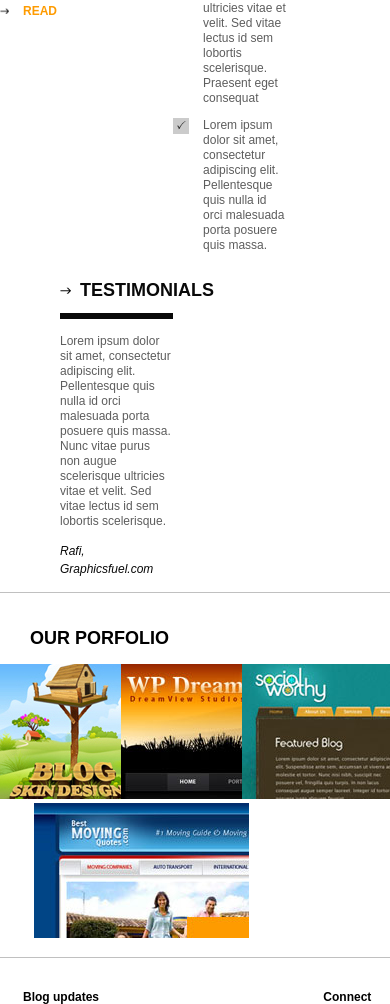
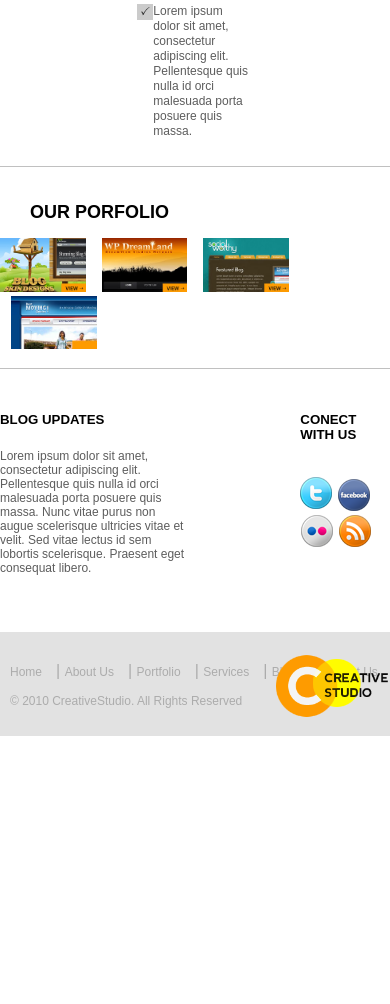
Before and after one commit to jeanToru/WEB1-S10-, a website: page WEB1-DiseñoHtml/index.html in a window 390 px wide. Shown: the part 996-2000 px from the top of the page. After the commit the page ends 1732 px from the top, so only its background shows below. Drawn offline with Linux system fonts and the light colour scheme.

Commit message:
Responsive

```diff
--- a/WEB1-DiseñoHtml/index.html
+++ b/WEB1-DiseñoHtml/index.html
@@ -63,27 +63,28 @@
             </div>
         </div>
         <div id="imajenes" class="clearfix space-border">
-            <h2>OUR PORFOLIO</h2>
-            <div class="caja-image"><a href="#"><img src="img/portfolio1.jpg" alt="Portafolio"></a></div>
-            <div class="caja-image"><a href="#"><img src="img/portfolio-2.jpg" alt="Portafolio"></a></div>
-            <div class="caja-image"><a href="#"><img src="img/portfolio-3.jpg" alt="Portafolio"></a></div>
-            <div class="caja-image"><a href="#"><img src="img/portfolio-4.jpg" alt="Portafolio"></a></div>
+            <h2 id="portafolio">OUR PORFOLIO</h2>
+            <a href="#"><img class="caja-image" src="img/portfolio1.jpg" alt="portafolio1"></a>
+            <a href="#"><img class="caja-image" src="img/portfolio-2.jpg" alt="portafolio2"></a>
+            <a href="#"><img class="caja-image" src="img/portfolio-3.jpg" alt="portafolio3"></a>
+            <a href="#"><img class="caja-image" src="img/portfolio-4.jpg" alt="portafolio4"></a>
         </div>
 
         <div id="bloquInformacion" class="clearfix space">
             <div id="bloqueActualizar">
-                    <h3>Blog updates</h3>
-                    <p>Lorem ipsum dolor sit amet, consectetur adipiscing elit. Pellentesque quis nulla id orci malesuada porta
-                        posuere quis massa. Nunc vitae purus non augue scelerisque ultricies vitae et velit. Sed vitae lectus id sem
+                <h5>BLOG UPDATES</h5>
+                <p>Lorem ipsum dolor sit amet, consectetur adipiscing elit. Pellentesque quis nulla id orci malesuada
+                    porta
+                    posuere quis massa. Nunc vitae purus non augue scelerisque ultricies vitae et velit. Sed vitae
+                    lectus id sem
                     lobortis scelerisque. Praesent eget consequat libero. </p>
             </div>
             <div id="redesSociales">
-                    <h3>Connect with us</h3>
-                    <div>
-                        <a href="#" target="_blank"><img src="img/iocno-blue.png"></a>
-                        <a href="#" target="_blank"><img src="img/icono-tw.png"></a>
-                        <a href="#" target="_blank"><img src="img/icono-gray.png"></a>
-                        <a href="#" target="_blank"><img src="img/icono-orange.png"></a>
+                <h5>CONECT WITH US</h5>
+                <a href="#"><img src="img/icono-tw.png" alt="twitter"></a>
+                <a href="#"><img src="img/iocno-blue.png" alt="Facebook"></a>
+                <a href="#"><img src="img/icono-gray.png" alt="icono-gray"></a>
+                <a href="#"><img src="img/icono-orange.png" alt="icono-orange"></a>
             </div>
         </div>
     </div>
--- a/WEB1-DiseñoHtml/sass/parcials/_content.scss
+++ b/WEB1-DiseñoHtml/sass/parcials/_content.scss
@@ -1,5 +1,9 @@
 $colorBlack-Gray: #5d5d5d;
 $ColorBlack: #090909;
+
+#bloqueImagen {
+	max-width: 100%;
+}
 
 #contenido h2 {
     font-size: 18px;
@@ -24,7 +28,7 @@ $ColorBlack: #090909;
 }
 
 #lista-contenido li {
-    padding-left:30px;
+    padding-left: 14%;
 	background-image: url('../img/check.png');
 	background-repeat: no-repeat;
 	background-position: top left;
@@ -36,7 +40,7 @@ $ColorBlack: #090909;
 }
 
 .box + .box {
-	margin-left: 60px;
+	margin-left: 6.25%;;
 }
 
 
@@ -48,26 +52,43 @@ $ColorBlack: #090909;
 }
 
 /*Bloque de imajenes */
+#portafolio{
+	border-bottom: none;
+}
+#imajenes a+a {
+	margin-left: 2.9%;
+}
 
 .caja-image {
-	max-width: 22.34%;
-	width: 100%;
-	float: left;
+	width: 22%
 
 }
 
-.caja-image + .caja-image {
-    margin-left: 34px;
-}
 /* Bloque info*/
 
+#bloquInformacion div {
+    float: left;
+	margin-bottom: 30px;
+}
+
 #bloqueActualizar {
-    width: 69%;
-    float: left;
-    margin-right: 8%;
+	max-width: 77%;
+}
+
+#bloqueActualizar p {
+    font-size: 12px;
+	color: #5d5d5d;
+	max-width: 63%;
 }
 
 #redesSociales {
-	width: 23%;
-	float: right;
+	max-width: 23%;
 }
+#redesSociales a+a{
+	margin-left: 1%;
+}
+
+#redesSociales h5 {
+	padding-bottom: 12px;
+	background-position: 0 3px;
+}
--- a/WEB1-DiseñoHtml/sass/parcials/_footer.scss
+++ b/WEB1-DiseñoHtml/sass/parcials/_footer.scss
@@ -10,7 +10,7 @@ $colorGray: #acacac;
 #footer .wrapper {
     position: relative;
     max-width: 960px;
-    margin: 0 auto;
+	margin: 0 auto;
 }
 
 #footer p {
@@ -26,6 +26,7 @@ $colorGray: #acacac;
 
 #footer-lista li {
 	float: left;
+	padding-left: 10px;
 }
 
 #footer-lista li + li::before {
@@ -34,7 +35,7 @@ $colorGray: #acacac;
 }
 
 #footer-lista li + li {
-	margin-left: 6px;
+	margin-left: 4px;
 }
 
 #footer-lista a {
@@ -48,3 +49,10 @@ $colorGray: #acacac;
 	right: 0;
 	top: -8px;
 }
+
+#footer p{
+	position: relative;
+	top: 2px;
+	right: -10px;
+	font-size: 12px;
+}
--- a/WEB1-DiseñoHtml/sass/parcials/_header.scss
+++ b/WEB1-DiseñoHtml/sass/parcials/_header.scss
@@ -7,7 +7,7 @@ $coloranaranjado:#fe9b00;
 
 #logo {
     float: left;
-    max-width: 183px;
+    max-width: 19%;
     width: 100%;
 }
 #nav {
@@ -17,17 +17,17 @@ $coloranaranjado:#fe9b00;
 }
 #link-email {
     font-size: 13px;
-    color: $colorgrayoscuro;
+	color: $colorgrayclaro;
 	text-decoration: none;
 	position: absolute;
-    top: 0px;
-    right: 0px;
+	top: 0;
+	right: 0;
 }
 
 #list {
-    list-style: none;
-    margin: 45px 0 0 0;
-    padding: 0px;
+    @include list-style;
+	margin: 5.7% 0 0 0;
+	padding: 0;
 }
 
 #list li {
@@ -35,7 +35,7 @@ $coloranaranjado:#fe9b00;
 }
 
 #list li + li {
-    margin-left: 64px;
+    margin-left: 8%;
 }
 
 #list a {
```
Also changed, not shown: WEB1-DiseñoHtml/css/style.css. Lines whose indentation alone changed are shown as unchanged.
